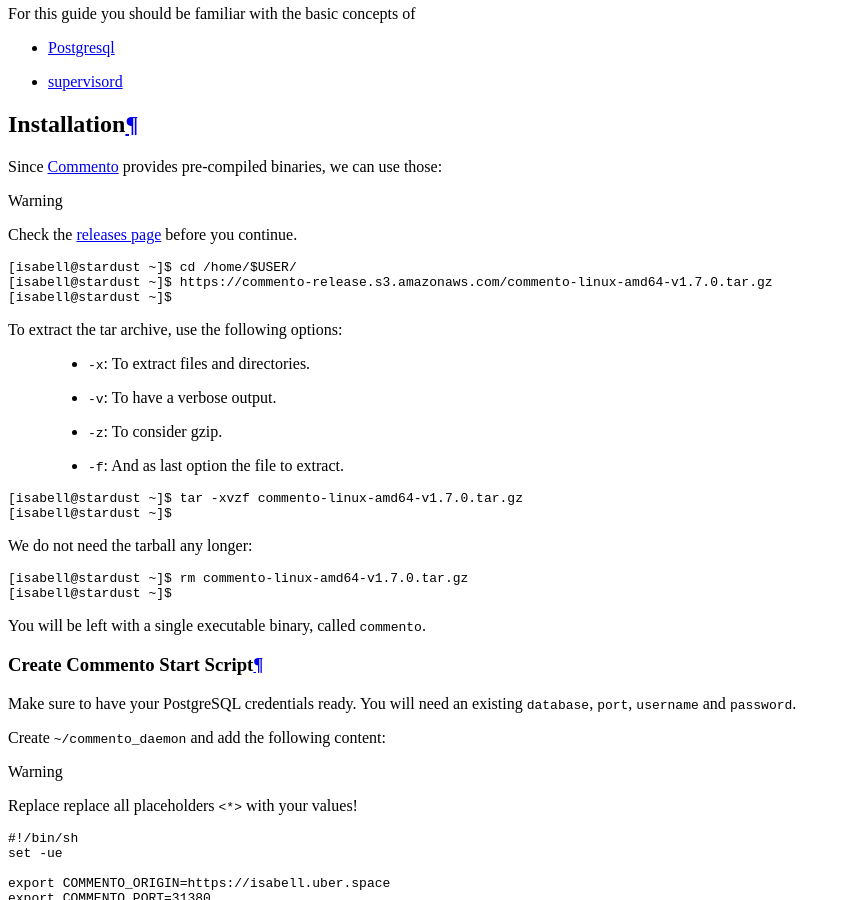
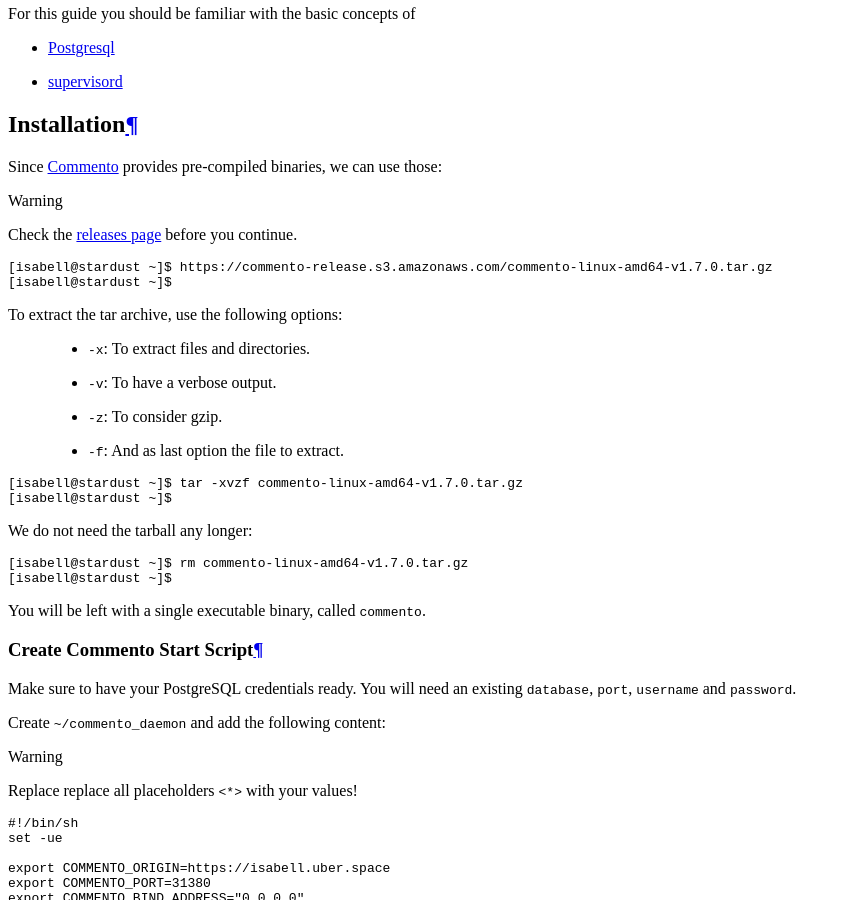
Before and after one commit to Uberspace/lab, a Sphinx documentation site: the page built from source/guide_commento.rst, in a window 1280 px wide and 900 px high, scrolled down 2577 px. Shown: the whole window, without its empty margins (0-851 px from the left). Built offline with Sphinx 7.4.7 and the Read the Docs theme 2.0.0, drawn with Linux system fonts in a browser that asks for light colours.

Commit message:
[commento] assume that users start out in home

```diff
--- a/source/guide_commento.rst
+++ b/source/guide_commento.rst
@@ -30,7 +30,6 @@
 
 .. code-block:: console
 
- [isabell@stardust ~]$ cd /home/$USER/
  [isabell@stardust ~]$ https://commento-release.s3.amazonaws.com/commento-linux-amd64-v1.7.0.tar.gz
  [isabell@stardust ~]$
 
```
